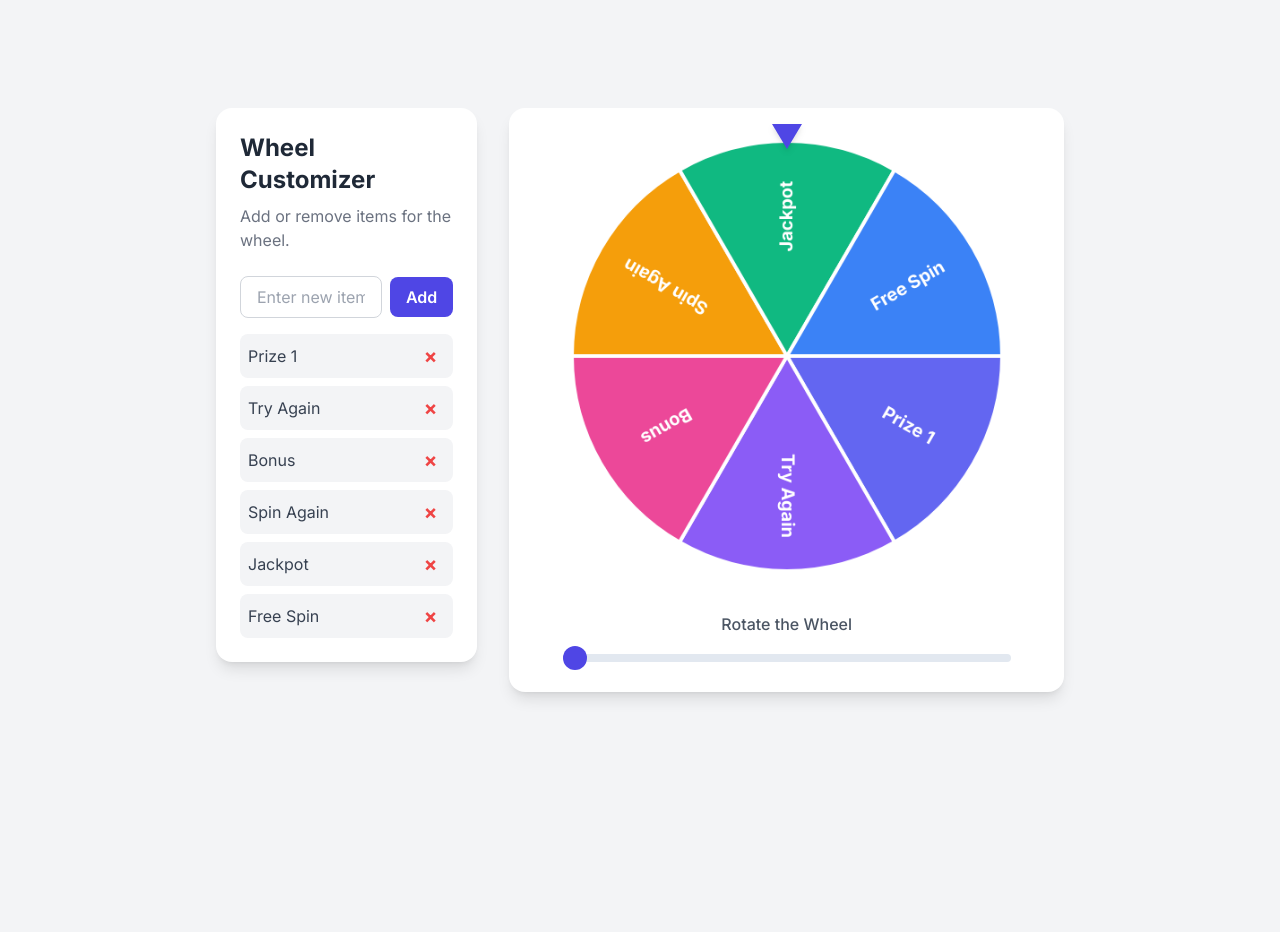
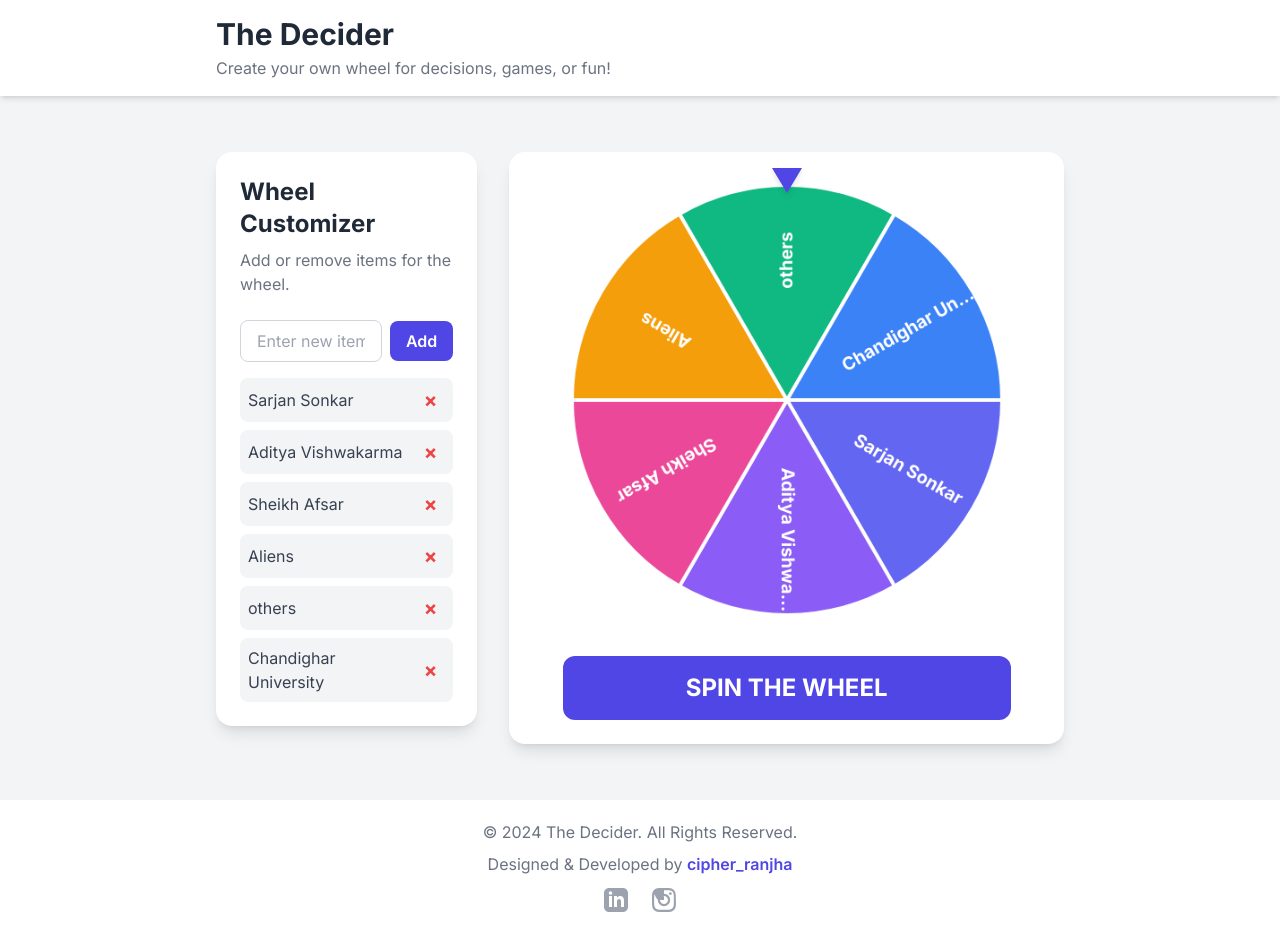
Before and after one commit to sajansonkar-cmd/spinner.github.io, a plain HTML site: page index.html in a window 1280 px wide. Before the commit the page ends 800 px from the top, so only its background shows below. Drawn offline with nearby package versions, Linux system fonts and the light colour scheme.

Commit message:
Update index.html

```diff
--- a/index.html
+++ b/index.html
@@ -9,104 +9,83 @@
     <style>
         body {
             font-family: 'Inter', sans-serif;
+            display: flex;
+            flex-direction: column;
+            min-height: 100vh;
         }
-        /* Custom transition for smoother wheel rotation */
+        main {
+            flex-grow: 1;
+        }
         #spinnerCanvas {
-            transition: transform 0.2s ease-out;
+            transition: transform 5s cubic-bezier(0.25, 0.1, 0.25, 1);
         }
-        /* Hide the default range input track */
-        input[type=range] {
-            -webkit-appearance: none;
-            width: 100%;
-            background: transparent;
+        .hover-lift:hover {
+            transform: scale(1.1);
         }
-        input[type=range]:focus {
-            outline: none;
-        }
-        /* Custom track for Chrome/Safari */
-        input[type=range]::-webkit-slider-runnable-track {
-            width: 100%;
-            height: 8px;
-            cursor: pointer;
-            background: #e2e8f0; /* gray-200 */
-            border-radius: 9999px;
-        }
-        /* Custom thumb for Chrome/Safari */
-        input[type=range]::-webkit-slider-thumb {
-            -webkit-appearance: none;
-            height: 24px;
-            width: 24px;
-            border-radius: 50%;
-            background: #4f46e5; /* indigo-600 */
-            cursor: pointer;
-            margin-top: -8px; /* Vertically center the thumb */
-        }
-        /* Custom track for Firefox */
-        input[type=range]::-moz-range-track {
-            width: 100%;
-            height: 8px;
-            cursor: pointer;
-            background: #e2e8f0;
-            border-radius: 9999px;
-        }
-        /* Custom thumb for Firefox */
-        input[type=range]::-moz-range-thumb {
-            height: 24px;
-            width: 24px;
-            border-radius: 50%;
-            background: #4f46e5;
-            cursor: pointer;
-            border: none;
+        .transition-transform {
+            transition: transform 0.3s ease-in-out;
         }
     </style>
 </head>
-<body class="bg-gray-100 flex items-center justify-center min-h-screen">
+<body class="bg-gray-100">
 
-    <div class="w-full max-w-4xl mx-auto p-4 md:p-6 grid grid-cols-1 lg:grid-cols-3 gap-8">
+    <header class="bg-white shadow-md">
+        <div class="max-w-4xl mx-auto py-4 px-4 md:px-6">
+            <h1 class="text-3xl font-bold text-gray-800">The Decider</h1>
+            <p class="text-gray-500 mt-1">Create your own wheel for decisions, games, or fun!</p>
+        </div>
+    </header>
 
-        <!-- Left Column: Controls -->
+    <main class="w-full">
+        <div class="w-full max-w-4xl mx-auto p-4 md:p-6 grid grid-cols-1 lg:grid-cols-3 gap-8 my-8">
             <div class="lg:col-span-1 bg-white p-6 rounded-2xl shadow-lg h-fit">
-            <h1 class="text-2xl font-bold text-gray-800 mb-2">Wheel Customizer</h1>
+                <h2 class="text-2xl font-bold text-gray-800 mb-2">Wheel Customizer</h2>
                 <p class="text-gray-500 mb-6">Add or remove items for the wheel.</p>
-
-            <!-- Add Item Form -->
                 <div class="flex items-center space-x-2 mb-4">
                     <input type="text" id="itemInput" placeholder="Enter new item..." class="flex-grow w-full px-4 py-2 border border-gray-300 rounded-lg focus:ring-2 focus:ring-indigo-500 focus:border-indigo-500 transition">
-                <button id="addButton" class="bg-indigo-600 text-white font-semibold px-4 py-2 rounded-lg hover:bg-indigo-700 focus:outline-none focus:ring-2 focus:ring-offset-2 focus:ring-indigo-500 transition duration-200">
-                    Add
-                </button>
+                    <button id="addButton" class="bg-indigo-600 text-white font-semibold px-4 py-2 rounded-lg hover:bg-indigo-700 focus:outline-none focus:ring-2 focus:ring-offset-2 focus:ring-indigo-500 transition duration-200">Add</button>
+                </div>
+                <div id="itemList" class="space-y-2"></div>
             </div>
 
-            <!-- Item List -->
-            <div id="itemList" class="space-y-2">
-                <!-- Items will be dynamically added here -->
-            </div>
-        </div>
-
-        <!-- Right Column: Spinner and Slider -->
             <div class="lg:col-span-2 flex flex-col items-center justify-center bg-white p-6 rounded-2xl shadow-lg">
-
-            <!-- Spinner and Pin Container -->
                 <div class="relative w-full max-w-md aspect-square mb-8">
-                <!-- The Pin -->
-                <div class="absolute top-0 left-1/2 -translate-x-1/2 -translate-y-2 w-0 h-0
-                    border-l-[15px] border-l-transparent
-                    border-r-[15px] border-r-transparent
-                    border-t-[25px] border-t-indigo-600 z-10 drop-shadow-md">
-                </div>
-
-                <!-- The Spinner Canvas -->
+                    <div class="absolute top-0 left-1/2 -translate-x-1/2 -translate-y-2 w-0 h-0 border-l-[15px] border-l-transparent border-r-[15px] border-r-transparent border-t-[25px] border-t-indigo-600 z-10 drop-shadow-md"></div>
                     <div class="w-full h-full">
                         <canvas id="spinnerCanvas" width="500" height="500" class="w-full h-full object-contain rounded-full"></canvas>
                     </div>
                 </div>
 
-            <!-- Rotation Slider -->
+                <!-- Spin Button -->
                 <div class="w-full max-w-md">
-                <label for="rotationSlider" class="block text-center text-gray-600 font-medium mb-2">Rotate the Wheel</label>
-                <input id="rotationSlider" type="range" min="0" max="360" value="0" class="w-full h-2 bg-gray-200 rounded-lg appearance-none cursor-pointer">
+                     <button id="spinButton" class="w-full bg-indigo-600 text-white font-bold py-4 px-4 rounded-xl text-2xl focus:outline-none focus:ring-2 focus:ring-offset-2 focus:ring-indigo-500 transition-transform duration-200 ease-in-out hover:scale-105 active:scale-95 disabled:bg-gray-400 disabled:cursor-not-allowed disabled:scale-100">
+                        SPIN THE WHEEL
+                    </button>
                 </div>
+            </div>
+        </div>
+    </main>
 
+    <footer class="bg-white shadow-md mt-auto">
+        <div class="max-w-4xl mx-auto py-5 px-4 md:px-6 text-center text-gray-500">
+            <p class="mb-2">&copy; 2024 The Decider. All Rights Reserved.</p>
+            <p class="mb-3">Designed & Developed by <span class="font-semibold text-indigo-600 inline-block transition-transform hover-lift">cipher_ranjha</span></p>
+            <div class="flex justify-center items-center space-x-6">
+                <a href="https://www.linkedin.com/in/sajan-sonkar/" target="_blank" rel="noopener noreferrer" class="text-gray-400 hover:text-indigo-600 transition-transform hover-lift" aria-label="LinkedIn Profile">
+                    <svg class="w-6 h-6" fill="currentColor" viewBox="0 0 24 24" aria-hidden="true"><path d="M19 0h-14c-2.761 0-5 2.239-5 5v14c0 2.761 2.239 5 5 5h14c2.762 0 5-2.239 5-5v-14c0-2.761-2.238-5-5-5zm-11 19h-3v-11h3v11zm-1.5-12.268c-.966 0-1.75-.79-1.75-1.764s.784-1.764 1.75-1.764 1.75.79 1.75 1.764-.783 1.764-1.75 1.764zm13.5 12.268h-3v-5.604c0-3.368-4-3.113-4 0v5.604h-3v-11h3v1.765c1.396-2.586 7-2.777 7 2.476v6.759z"/></svg>
+                </a>
+                <a href="https://www.instagram.com/cipher_ranjha?utm_source=ig_web_button_share_sheet&igsh=ZDNlZDc0MzIxNw==" target="_blank" rel="noopener noreferrer" class="text-gray-400 hover:text-indigo-600 transition-transform hover-lift" aria-label="Instagram Profile">
+                    <svg class="w-6 h-6" fill="currentColor" viewBox="0 0 24 24" aria-hidden="true"><path d="M12 2.163c3.204 0 3.584.012 4.85.07 3.252.148 4.771 1.691 4.919 4.919.058 1.265.069 1.645.069 4.85s-.011 3.584-.069 4.85c-.149 3.225-1.664 4.771-4.919 4.919-1.266.058-1.644.07-4.85.07s-3.584-.012-4.85-.07c-3.252-.148-4.771-1.691-4.919-4.919-.058-1.265-.069-1.645-.069-4.85s.011-3.584.069-4.85c.149-3.225 1.664 4.771 4.919 4.919 1.266-.058 1.644-.07 4.85-.07zm0-2.163c-3.259 0-3.667.014-4.947.072-4.358.2-6.78 2.618-6.98 6.98-.059 1.281-.073 1.689-.073 4.948s.014 3.667.072 4.947c.2 4.358 2.618 6.78 6.98 6.98 1.281.058 1.689.072 4.948.072s3.667-.014 4.947-.072c4.358-.2 6.78-2.618 6.98-6.98.059-1.281.073-1.689-.073-4.948s-.014-3.667-.072-4.947c-.2-4.358-2.618-6.78-6.98-6.98-1.281-.059-1.689-.073-4.948-.073zm0 5.838c-3.403 0-6.162 2.759-6.162 6.162s2.759 6.162 6.162 6.162 6.162-2.759 6.162-6.162-2.759-6.162-6.162-6.162zm0 10.162c-2.209 0-4-1.79-4-4s1.791-4 4-4 4 1.79 4 4-1.791 4-4 4zm6.406-11.845c-.796 0-1.441.645-1.441 1.44s.645 1.441 1.441 1.441 1.441-.645 1.441-1.441-.645-1.44-1.441-1.44z"/></svg>
+                </a>
+            </div>
+        </div>
+    </footer>
+
+    <div id="resultModal" class="fixed inset-0 bg-black bg-opacity-60 flex items-center justify-center hidden z-50 p-4">
+        <div class="bg-white p-8 rounded-2xl shadow-2xl text-center max-w-sm w-full">
+            <h2 class="text-xl text-gray-500 mb-2">The wheel has spoken!</h2>
+            <p id="winnerText" class="text-4xl font-bold text-indigo-600 mb-6 break-words"></p>
+            <button id="closeModalButton" class="bg-indigo-600 text-white font-semibold px-6 py-2 rounded-lg hover:bg-indigo-700 focus:outline-none focus:ring-2 focus:ring-offset-2 focus:ring-indigo-500 transition">Awesome!</button>
         </div>
     </div>
 
@@ -117,17 +96,25 @@
             const itemInput = document.getElementById('itemInput');
             const addButton = document.getElementById('addButton');
             const itemList = document.getElementById('itemList');
-            const rotationSlider = document.getElementById('rotationSlider');
+            const spinButton = document.getElementById('spinButton');
 
-            let items = ['Prize 1', 'Try Again', 'Bonus', 'Spin Again', 'Jackpot', 'Free Spin'];
+            const resultModal = document.getElementById('resultModal');
+            const winnerText = document.getElementById('winnerText');
+            const closeModalButton = document.getElementById('closeModalButton');
+
+            let items = ['Sarjan Sonkar', 'Aditya Vishwakarma', 'Sheikh Afsar', 'Aliens', 'others', 'Chandighar University'];
             const colors = ['#6366F1', '#8B5CF6', '#EC4899', '#F59E0B', '#10B981', '#3B82F6', '#EF4444'];
+            let currentRotation = 0;
+            let isSpinning = false;
 
             const drawSpinner = () => {
                 const numItems = items.length;
                 if (numItems === 0) {
                     ctx.clearRect(0, 0, canvas.width, canvas.height);
+                    spinButton.disabled = true;
                     return;
                 };
+                spinButton.disabled = false;
 
                 const anglePerItem = (2 * Math.PI) / numItems;
                 const centerX = canvas.width / 2;
@@ -160,7 +147,7 @@
                     const textAngle = startAngle + anglePerItem / 2;
                     ctx.translate(centerX, centerY);
                     ctx.rotate(textAngle);
-                    // Adjust text position for better readability
+
                     ctx.fillText(item.length > 15 ? item.substring(0, 13) + '...' : item, radius * 0.65, 0);
                     ctx.restore();
                 });
@@ -187,7 +174,7 @@
                     const removeButton = document.createElement('button');
                     removeButton.innerHTML = '&times;';
                     removeButton.className = 'text-red-500 font-bold text-xl hover:text-red-700 px-2';
-                    removeButton.onclick = () => {
+                    removeButton.onclick = () => { // CORRECTED THIS LINE
                         items.splice(index, 1);
                         updateUI();
                     };
@@ -210,6 +197,18 @@
                 drawSpinner();
             };
 
+            const spinWheel = () => {
+                if (isSpinning || items.length === 0) return;
+
+                isSpinning = true;
+                spinButton.disabled = true;
+
+                const spinDegrees = Math.random() * 2000 + 2000;
+                currentRotation += spinDegrees;
+
+                canvas.style.transform = `rotate(${currentRotation}deg)`;
+            };
+
             // Event Listeners
             addButton.addEventListener('click', handleAddItem);
             itemInput.addEventListener('keypress', (e) => {
@@ -218,9 +217,26 @@
                 }
             });
 
-            rotationSlider.addEventListener('input', () => {
-                const rotation = rotationSlider.value;
-                canvas.style.transform = `rotate(${rotation}deg)`;
+            spinButton.addEventListener('click', spinWheel);
+
+            canvas.addEventListener('transitionend', () => {
+                isSpinning = false;
+                spinButton.disabled = false;
+
+                const numItems = items.length;
+                const anglePerItem = 360 / numItems;
+                const finalAngle = currentRotation % 360;
+                const winningAngle = (360 - finalAngle) % 360;
+                const winningIndex = Math.floor(winningAngle / anglePerItem);
+
+                const winner = items[winningIndex];
+
+                winnerText.textContent = winner;
+                resultModal.classList.remove('hidden');
+            });
+
+            closeModalButton.addEventListener('click', () => {
+                resultModal.classList.add('hidden');
             });
 
             // Initial setup
```
Lines whose indentation alone changed are shown as unchanged.
